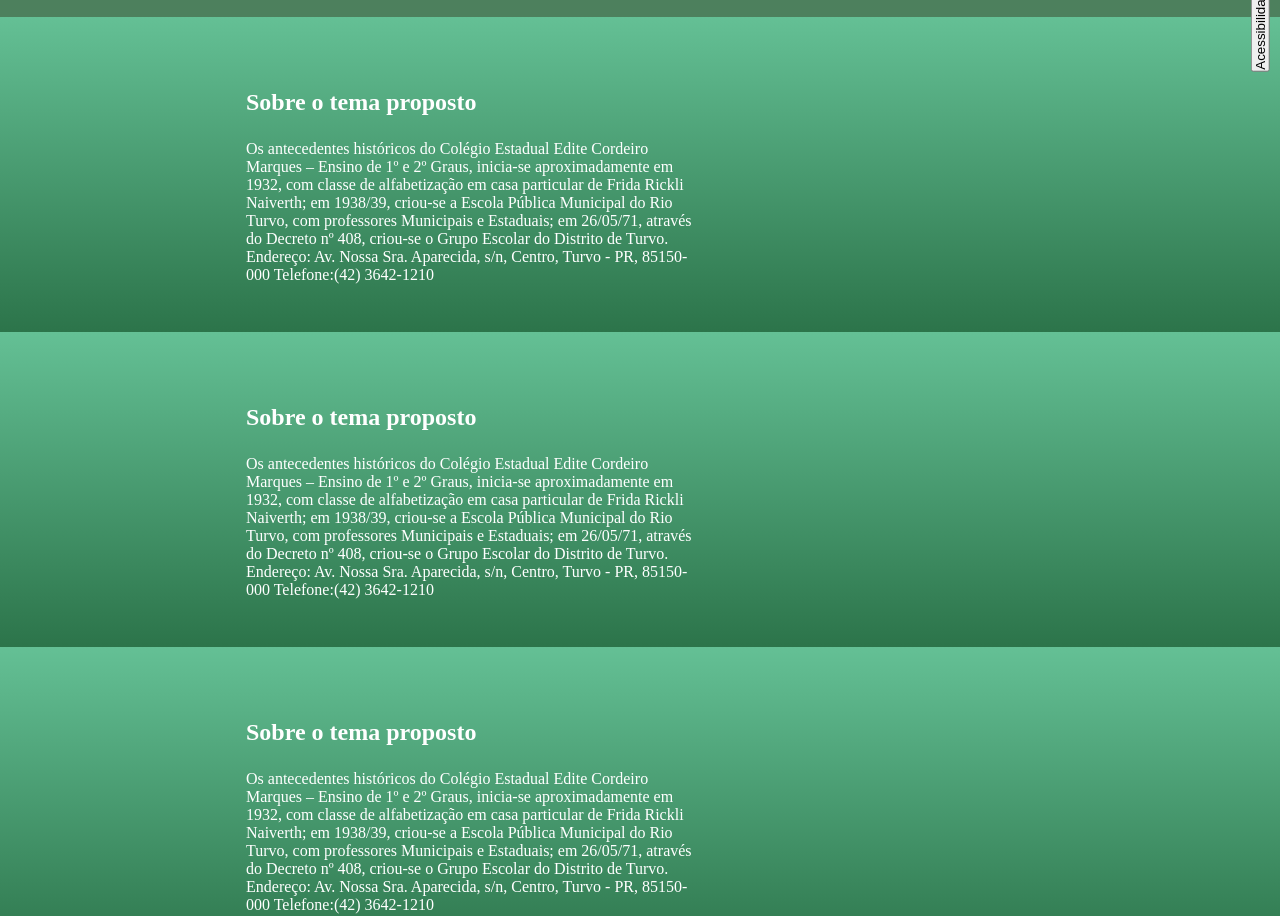
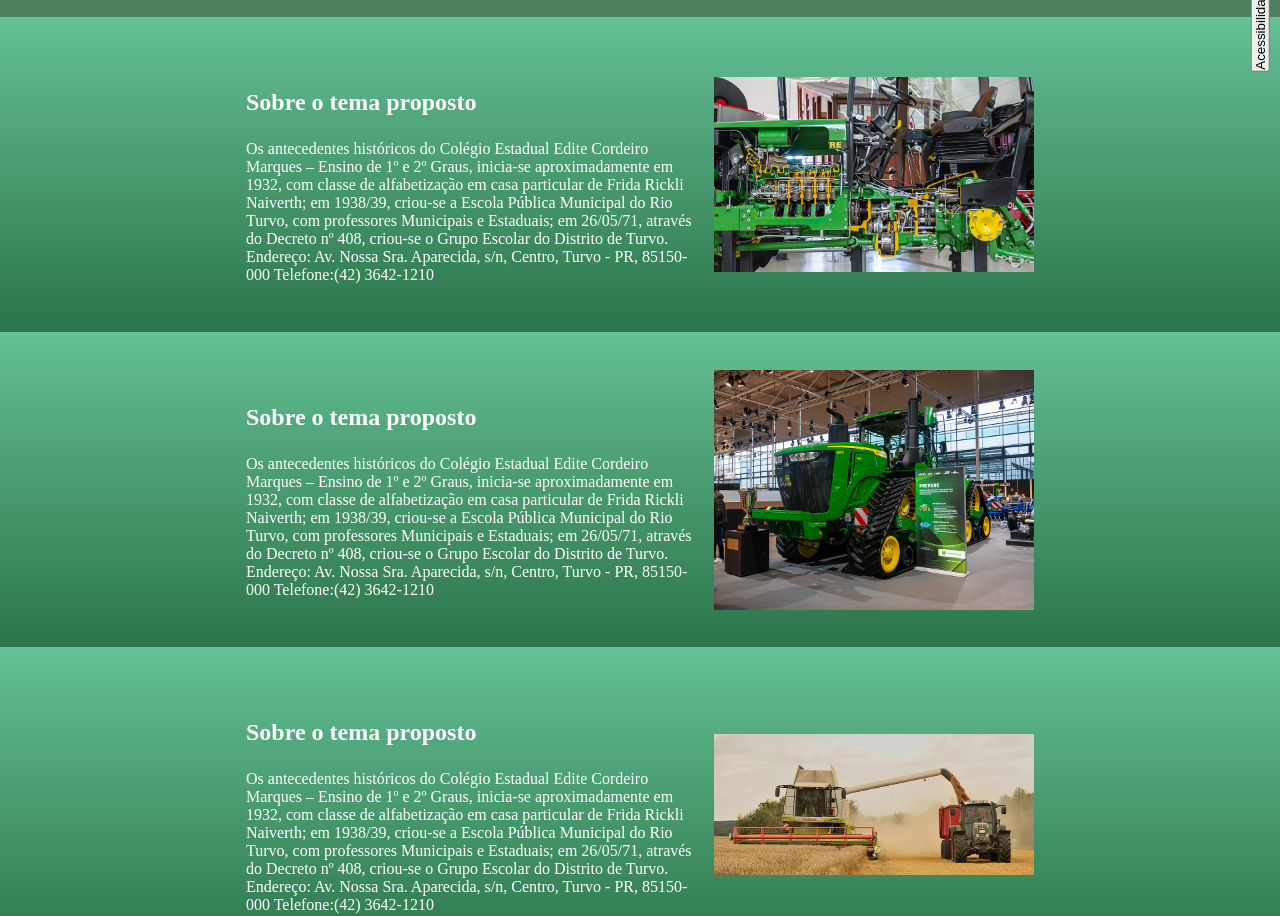
Before and after one commit to andremarcondes761/cora-o-de-ferro, a plain HTML site: page index.html in a window 1280 px wide. Shown: the part 59-975 px from the top of the page. Drawn offline with Linux system fonts and the light colour scheme; files whose address does not match are found by name.

Commit message:
3 imagens

```diff
--- a/index.html
+++ b/index.html
@@ -32,7 +32,7 @@
             <p class="agro-texto-um">Os antecedentes históricos do Colégio Estadual Edite Cordeiro Marques – Ensino de 1º e 2º Graus, inicia-se aproximadamente em 1932, com classe de alfabetização em casa particular de Frida Rickli Naiverth; em 1938/39, criou-se a Escola Pública Municipal do Rio Turvo, com professores Municipais e Estaduais; em 26/05/71, através do Decreto nº 408, criou-se o Grupo Escolar do Distrito de Turvo.</p>
             <p class="agro-texto-dois">Endereço: Av. Nossa Sra. Aparecida, s/n, Centro, Turvo  - PR, 85150-000  Telefone:(42) 3642-1210 </p>
         </div>
-        <img class="agro-imagem" src="img/Ronodonópolis_colheita_soja_(Roosevelt_Pinheiro)_28mar09.jpg" alt="">
+        <img class="agro-imagem" src="img/004_2015_04_23_Traktoren.jpg" alt="">
     </section>
     <section class="agro">
         <div class="agro-div-conteudo">
@@ -40,7 +40,7 @@
             <p class="agro-texto-um">Os antecedentes históricos do Colégio Estadual Edite Cordeiro Marques – Ensino de 1º e 2º Graus, inicia-se aproximadamente em 1932, com classe de alfabetização em casa particular de Frida Rickli Naiverth; em 1938/39, criou-se a Escola Pública Municipal do Rio Turvo, com professores Municipais e Estaduais; em 26/05/71, através do Decreto nº 408, criou-se o Grupo Escolar do Distrito de Turvo.</p>
             <p class="agro-texto-dois">Endereço: Av. Nossa Sra. Aparecida, s/n, Centro, Turvo  - PR, 85150-000  Telefone:(42) 3642-1210 </p>
         </div>
-        <img class="agro-imagem" src="Ronodonópolis_colheita_soja_(Roosevelt_Pinheiro)_28mar09.jpg" alt="">
+        <img class="agro-imagem" src="img/John_Deere,_Agritechnica_2023,_Hanover_(P1140834).jpg" alt="">
     </section>
     <section class="agro">
         <div class="agro-div-conteudo">
@@ -48,7 +48,7 @@
             <p class="agro-texto-um">Os antecedentes históricos do Colégio Estadual Edite Cordeiro Marques – Ensino de 1º e 2º Graus, inicia-se aproximadamente em 1932, com classe de alfabetização em casa particular de Frida Rickli Naiverth; em 1938/39, criou-se a Escola Pública Municipal do Rio Turvo, com professores Municipais e Estaduais; em 26/05/71, através do Decreto nº 408, criou-se o Grupo Escolar do Distrito de Turvo.</p>
             <p class="agro-texto-dois">Endereço: Av. Nossa Sra. Aparecida, s/n, Centro, Turvo  - PR, 85150-000  Telefone:(42) 3642-1210 </p>
         </div>
-        <img class="agro-imagem" src="Ronodonópolis_colheita_soja_(Roosevelt_Pinheiro)_28mar09.jpg" alt="">
+        <img class="agro-imagem" src="img/Unload_wheat_by_the_combine_Claas_Lexion_584.jpg" alt="">
     </section>
     <section class="estudante">
         <h2 class="estudante-titulo">Quem são nossos estudantes?</h2>
```
Also changed, not shown: img/004_2015_04_23_Traktoren.jpg (added), img/John_Deere,_Agritechnica_2023,_Hanover_(P1140834).jpg (added), img/Unload_wheat_by_the_combine_Claas_Lexion_584.jpg (added), 1 other file.
